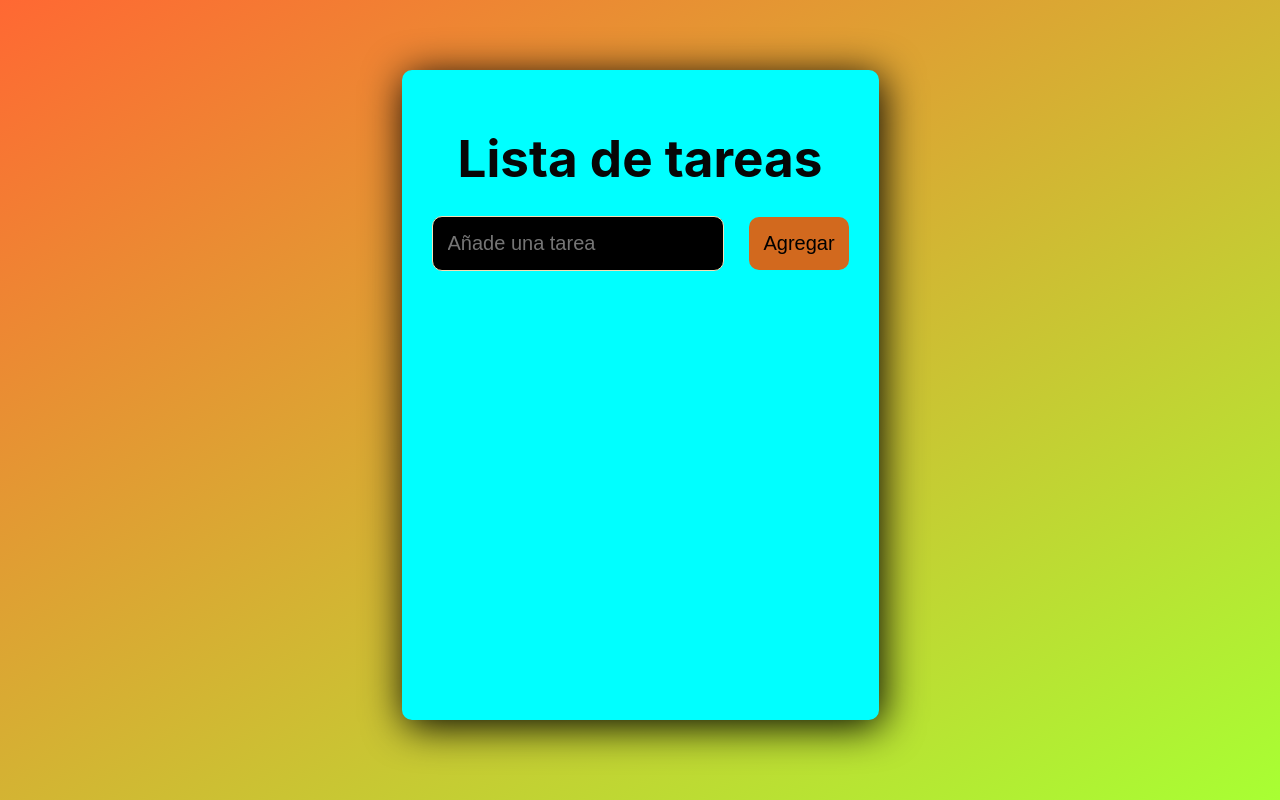
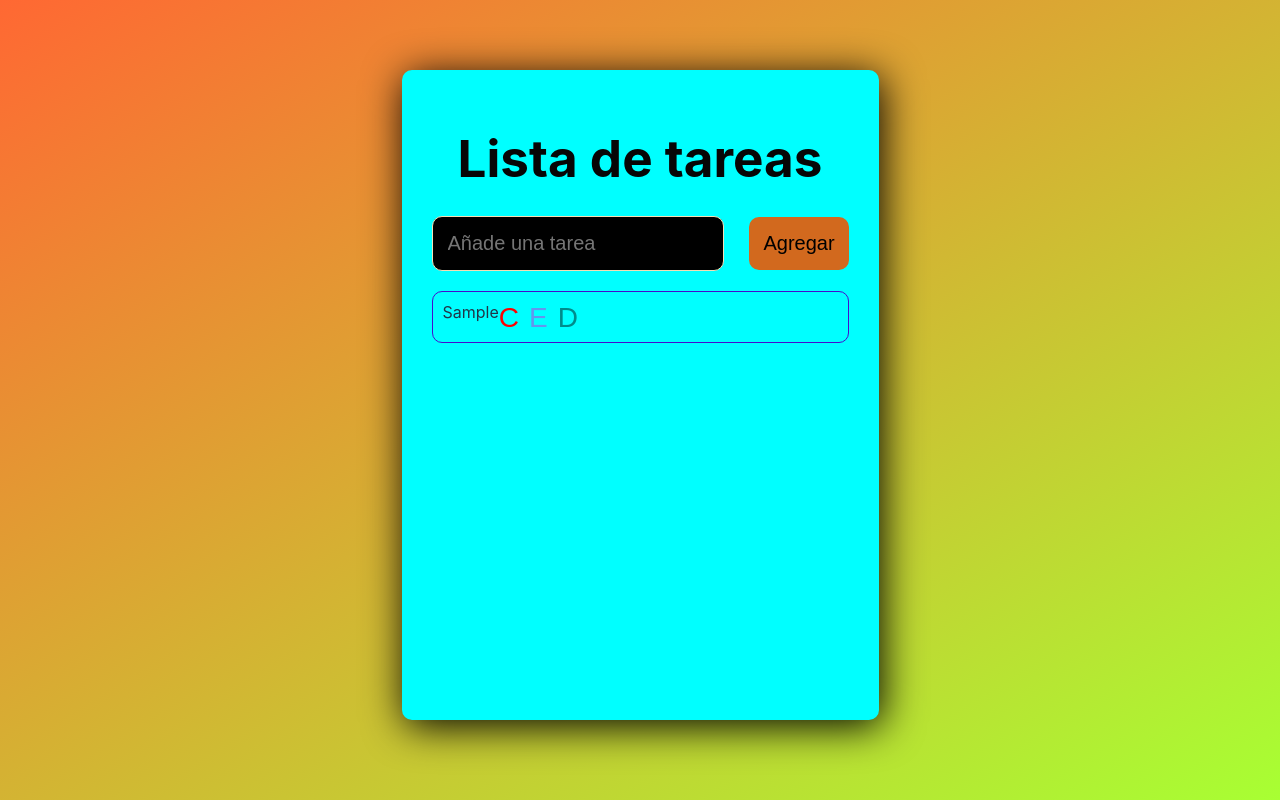
Before and after one commit to VictorSuarez0507/my-react-task-list, a React (Vite) app: page / in a window 1280 px wide. Both pictures are taken after typing "Sample" into the empty fields and a click on the button "Agregar". Built offline with nearby package versions, Linux system fonts and the light colour scheme.

Commit message:
Se configuro el boton eliminar

```diff
--- a/src/App.css
+++ b/src/App.css
@@ -51,7 +51,7 @@
   cursor: pointer;
 }
 
-.list-item {
+.listadoTareas {
   display: flex;
   margin: 20px 0;
   border: 1px solid #460cce;
@@ -60,28 +60,28 @@
   max-height: 30px;
 }
 
-.button-complete,
-.button-delete,
-.button-edit {
+.botonCompletar,
+.botonEliminar,
+.botonEditar {
   border: none;
   outline: none;
   cursor: pointer;
   background-color: transparent;
   font-size: 28px;
-  border-radius: 50%;
+  border-radius: 20%;
 }
 
-.button-complete {
+.botonCompletar {
   color: red;
   margin-right: 10px;
 }
 
-.button-edit {
+.botonEditar {
   color: cornflowerblue;
   margin-right: 10px;
 }
 
-.button-delete {
+.botonEliminar {
   color: darkcyan;
 }
 
@@ -92,11 +92,11 @@
   opacity: 0.6;
 }
 
-.list {
-  width: 220px;
-  background-color: darkgrey;
+.listafinal {
+  width: 100%;
+  background-color: aqua;
   border: none;
-  color: blueviolet;
+  color: rgb(5, 4, 5);
   font-size: 20px;
   padding-left: 10px;
   margin-right: 15px;
--- a/src/App.jsx
+++ b/src/App.jsx
@@ -22,6 +22,12 @@ function App() {
             setListaTareas = {setListaTareas}
           />
         </div>
+        <div>
+          <Task
+            listaTareas = {listaTareas}
+            setListaTareas = {setListaTareas}
+          />
+        </div>
       </div>
     </div>
   );
--- a/src/components/Task.jsx
+++ b/src/components/Task.jsx
@@ -1,9 +1,25 @@
-export default function Task () {
+export default function Task ({listaTareas, setListaTareas}) {
     //Task: Este componente mostrará el nombre, y un indicador del estado de cada tarea. (ej: checkbox, iconos, tachado...)
+
+    function handleDelete ({id}){
+        setListaTareas(listaTareas.filter((totalTareas) => totalTareas.id !== id))
+    }
 
     return(
         <div>
+            {listaTareas.map((totalTareas) =>(
+                <li className="listadoTareas" key={totalTareas.id}>
 
+                    <span>{totalTareas.titulo}</span>
+                    <div>
+                        <button className="botonCompletar task-button">C</button>
+                        <button className="botonEditar task-button">E</button>
+                        <button className="botonEliminar task-button"
+                            onClick={() => handleDelete(totalTareas)}>D</button>
+                    </div>
+
+                </li>
+            ) )}
         </div>
     );
 }
--- a/src/components/TaskList.jsx
+++ b/src/components/TaskList.jsx
@@ -4,12 +4,10 @@ export default function TaskList ({tareas, setTareas, listaTareas, setListaTarea
         evento.preventDefault();
         setListaTareas([...listaTareas, {id: Date.now(), titulo: tareas, completada: false}])
         setTareas("");
-        console.log("Submit")
     }
 
     function handleChange(evento){
         setTareas(evento.target.value);
-        console.log("Change")
     }
 
 
```
